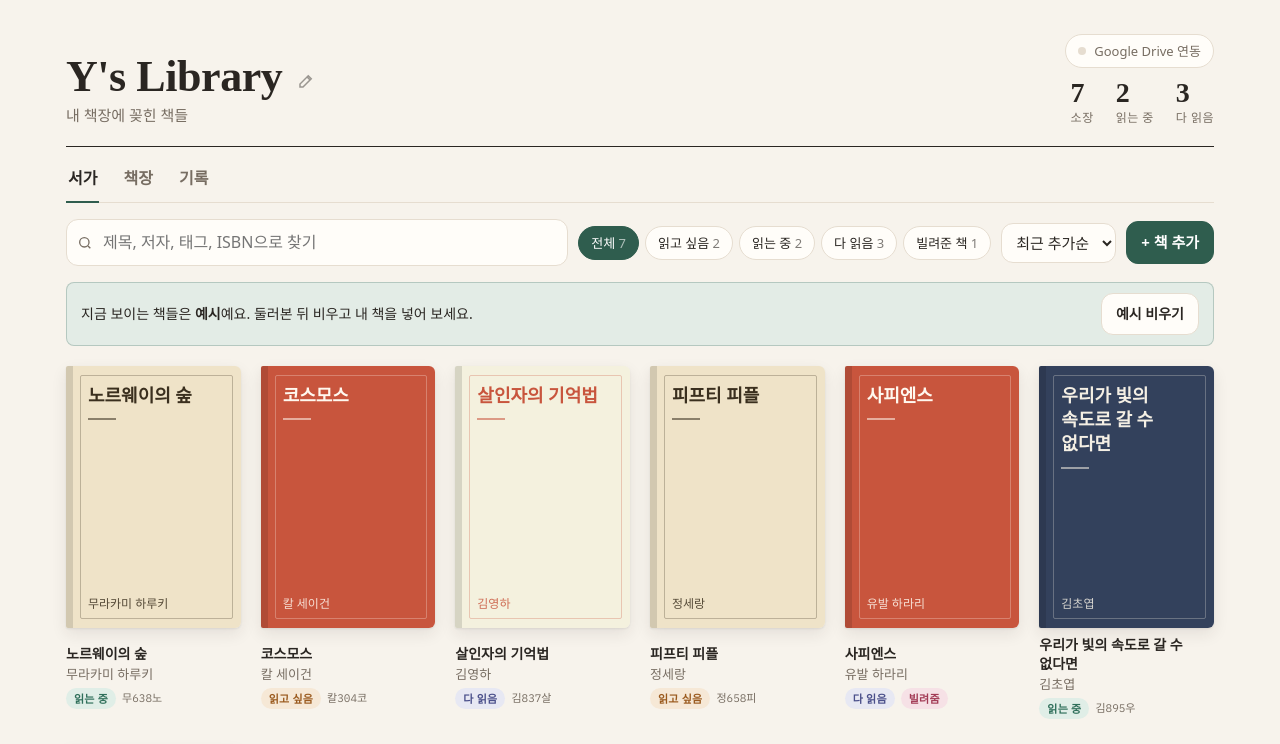
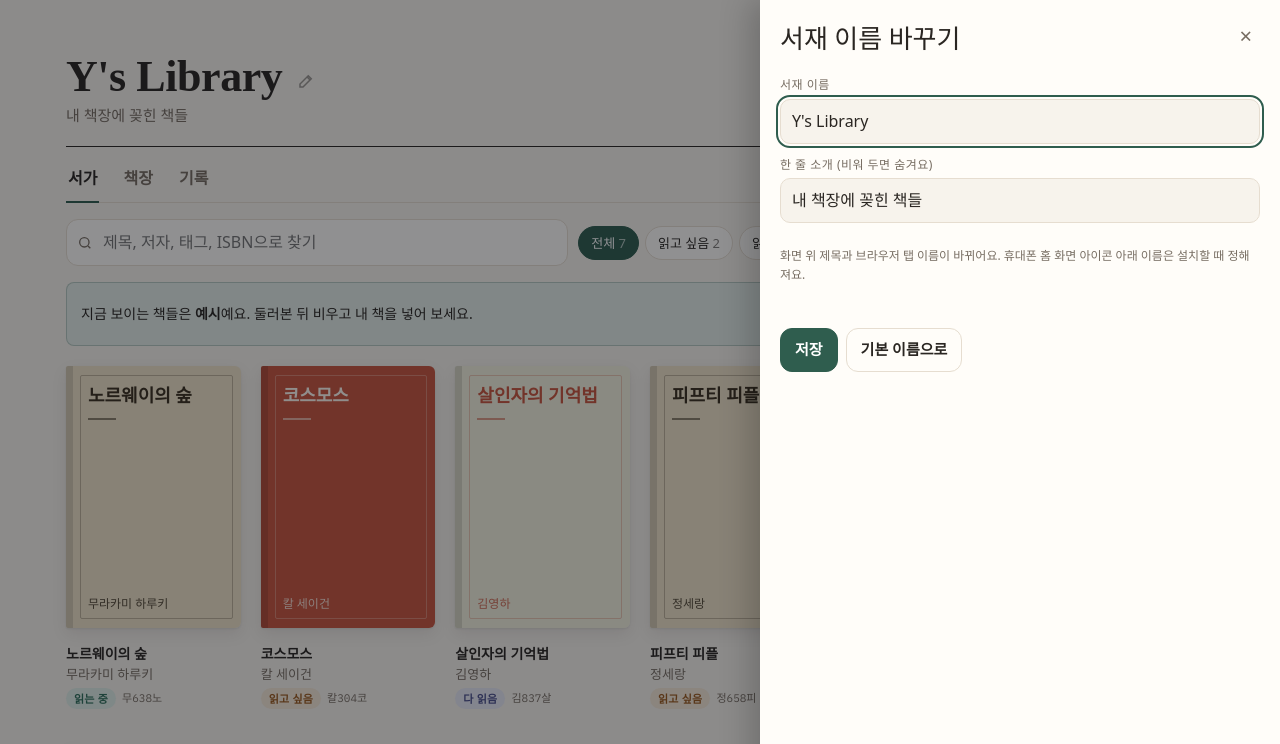
Before and after one commit to yorangj-ux/ylibrary, a plain HTML site: page index.html in a window 1280 px wide. Both pictures are taken after a click on the button "서재 이름 바꾸기". Shown: the top 744 px of the page. Drawn offline with Linux system fonts and the light colour scheme; a web font is replaced by a local one.

Commit message:
Restore the library rename sheet lost in an earlier edit
Co-Authored-By: Claude Opus 5.5 <noreply@anthropic.com>
Claude-Session: https://claude.ai/code/session_01GBe8ATSv46k2bWT1FdTg5f

```diff
--- a/index.html
+++ b/index.html
@@ -398,6 +398,18 @@ footer { margin-top: 48px; padding-top: 16px; border-top: 1px solid var(--line);
     try { localStorage.setItem(KEY + ':profile', JSON.stringify(profile)); } catch (e) {}
     applyProfile();
     if (window.__sync && !p.fromSync) window.__sync.schedule();
+  }
+  function showRename() {
+    openSheet(`
+      <div class="head"><h2>서재 이름 바꾸기</h2><button class="x" data-close aria-label="닫기">×</button></div>
+      <form class="edit" id="renameForm">
+        <div class="field"><label for="r-name">서재 이름</label><input id="r-name" name="name" maxlength="40" value="${esc(profile.name)}" placeholder="${esc(DEFAULT_PROFILE.name)}"></div>
+        <div class="field"><label for="r-tagline">한 줄 소개 (비워 두면 숨겨요)</label><input id="r-tagline" name="tagline" maxlength="60" value="${esc(profile.tagline)}"></div>
+        <p class="hint">화면 위 제목과 브라우저 탭 이름이 바뀌어요. 휴대폰 홈 화면 아이콘 아래 이름은 설치할 때 정해져요.</p>
+        <div class="actions"><button class="btn primary" type="submit">저장</button><button class="btn ghost" type="button" id="resetName">기본 이름으로</button></div>
+      </form>`);
+    $('#renameForm').onsubmit = e => { e.preventDefault(); saveProfile(Object.fromEntries(new FormData(e.target))); closeSheet(); toast('서재 이름을 바꿨어요'); };
+    $('#resetName').onclick = () => { saveProfile({ ...DEFAULT_PROFILE, updatedAt: 0, goals: profile.goals }); closeSheet(); toast('기본 이름으로 돌렸어요'); };
   }
 
   // ---------- helpers ----------
--- a/sw.js
+++ b/sw.js
@@ -1,5 +1,5 @@
 // Y's Library service worker: 앱 화면은 캐시에서 바로 열고, 도서 정보 조회는 항상 네트워크로.
-const VERSION = 'v12';
+const VERSION = 'v13';
 const SHELL = ['./', 'index.html', 'privacy.html', 'manifest.webmanifest', 'icons/icon-192.png', 'icons/icon-512.png', 'icons/apple-touch-icon.png'];
 
 self.addEventListener('install', e => {
```
Also changed, not shown: src/library.html (+12 -0 lines).
